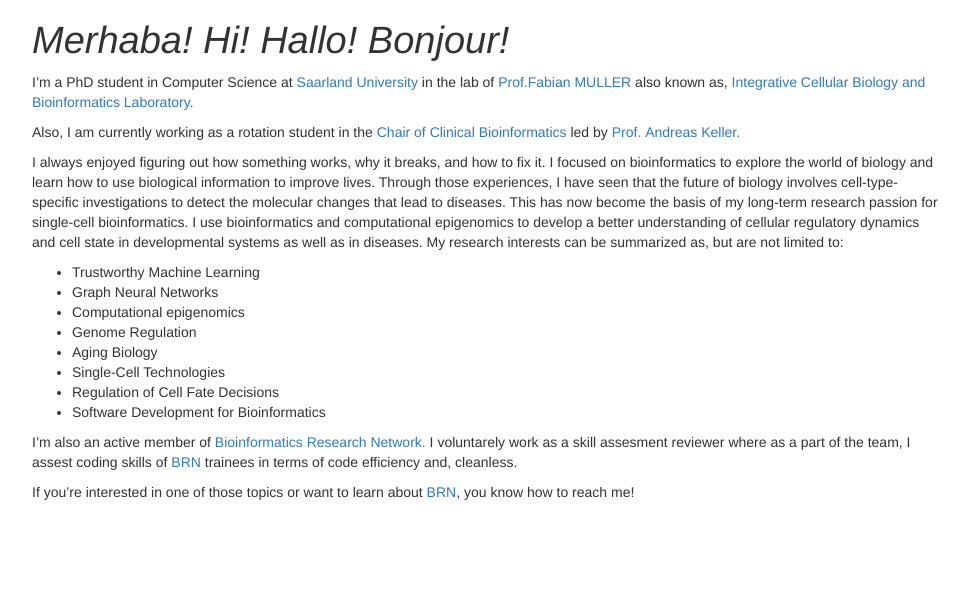
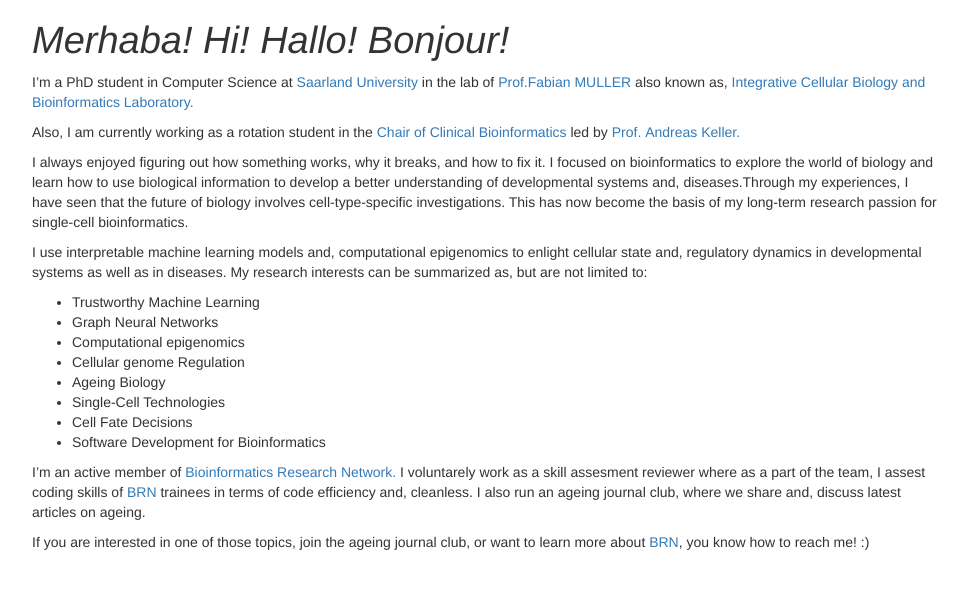
Before and after one commit to igunduz/igunduz.github.io, a Jekyll site: the page _pages/about.html, which Jekyll copies as it is, in a window 1280 px wide. Shown: the top 589 px of the page, without its empty margins (153-1120 px from the left). Built offline with Jekyll 4.4.1, drawn with Linux system fonts in a browser that asks for light colours.

Commit message:
update about

```diff
--- a/_pages/about.html
+++ b/_pages/about.html
@@ -174,19 +174,20 @@
 
 <p>I’m a PhD student in Computer Science at <a href="https://www.uni-saarland.de/en/department/department-of-computer-science.html">Saarland University</a> in the lab of <a href="https://icb.uni-saarland.de/people/fabian-muller/">Prof.Fabian MULLER</a> also known as, <a href="https://icb.uni-saarland.de/">Integrative Cellular Biology and Bioinformatics Laboratory.</a></p>
 <p>Also, I am currently working as a rotation student in the <a href="https://www.ccb.uni-saarland.de/">Chair of Clinical Bioinformatics</a> led by <a href="https://www.ccb.uni-saarland.de/people/prof-dr-andreas-keller/">Prof. Andreas Keller.</a></p>
-<p>I always enjoyed figuring out how something works, why it breaks, and how to fix it. I focused on bioinformatics to explore the world of biology and learn how to use biological information to improve lives. Through those experiences, I have seen that the future of biology involves cell-type-specific investigations to detect the molecular changes that lead to diseases. This has now become the basis of my long-term research passion for single-cell bioinformatics. I use bioinformatics and computational epigenomics to develop a better understanding of cellular regulatory dynamics and cell state in developmental systems as well as in diseases. My research interests can be summarized as, but are not limited to:</p>
+<p>I always enjoyed figuring out how something works, why it breaks, and how to fix it. I focused on bioinformatics to explore the world of biology and learn how to use biological information to develop a better understanding of developmental systems and, diseases.Through my experiences, I have seen that the future of biology involves cell-type-specific investigations. This has now become the basis of my long-term research passion for single-cell bioinformatics.</p>
+<p>I use interpretable machine learning models and, computational epigenomics to enlight cellular state and, regulatory dynamics in developmental systems as well as in diseases. My research interests can be summarized as, but are not limited to:</p>
 <ul>
 <li>Trustworthy Machine Learning</li>
 <li>Graph Neural Networks</li>
 <li>Computational epigenomics</li>
-<li>Genome Regulation</li>
-<li>Aging Biology</li>
+<li>Cellular genome Regulation</li>
+<li>Ageing Biology</li>
 <li>Single-Cell Technologies</li>
-<li>Regulation of Cell Fate Decisions</li>
+<li>Cell Fate Decisions</li>
 <li>Software Development for Bioinformatics</li>
 </ul>
-<p>I’m also an active member of <a href="https://www.bio-net.dev/">Bioinformatics Research Network.</a> I voluntarely work as a skill assesment reviewer where as a part of the team, I assest coding skills of <a href="https://www.bio-net.dev/">BRN</a> trainees in terms of code efficiency and, cleanless.</p>
-<p>If you’re interested in one of those topics or want to learn about <a href="https://www.bio-net.dev/">BRN</a>, you know how to reach me!</p>
+<p>I’m an active member of <a href="https://www.bio-net.dev/">Bioinformatics Research Network.</a> I voluntarely work as a skill assesment reviewer where as a part of the team, I assest coding skills of <a href="https://www.bio-net.dev/">BRN</a> trainees in terms of code efficiency and, cleanless. I also run an ageing journal club, where we share and, discuss latest articles on ageing.</p>
+<p>If you are interested in one of those topics, join the ageing journal club, or want to learn more about <a href="https://www.bio-net.dev/">BRN</a>, you know how to reach me! :)</p>
 
 
 
```
Also changed, not shown: _pages/about.md (+8 -6 lines).
